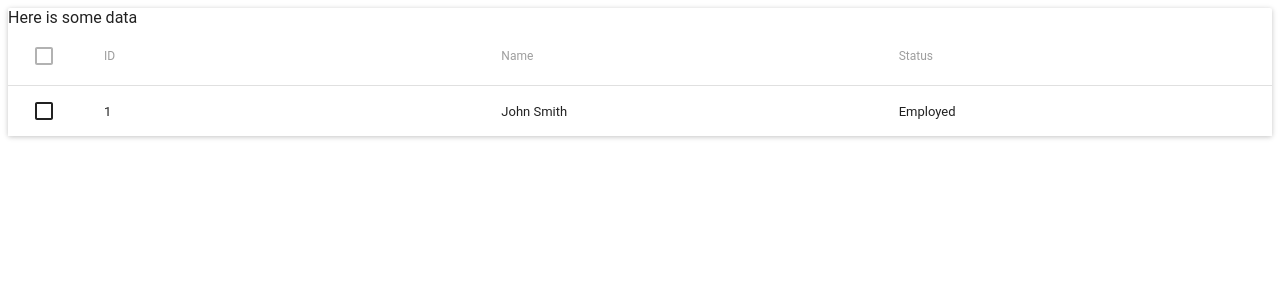
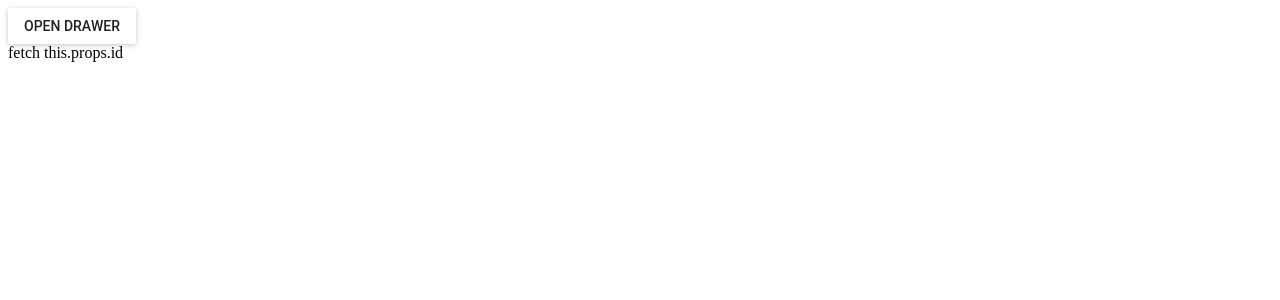
Before and after one commit to digijin/elasticsearch-json-cms, a React app: page / in a window 1280 px wide. Shown: the top 300 px of the page. Built offline with nearby package versions, Linux system fonts and the light colour scheme; the HTML template or start-up script is replaced by a standard one.

Commit message:
bit of app framework

```diff
--- a/src/client/App.js
+++ b/src/client/App.js
@@ -3,16 +3,8 @@ import ReactDOM from "react-dom";
 
 import MuiThemeProvider from "material-ui/styles/MuiThemeProvider";
 
-import Paper from "material-ui/Paper";
-
-import {
-	Table,
-	TableBody,
-	TableHeader,
-	TableHeaderColumn,
-	TableRow,
-	TableRowColumn
-} from "material-ui/Table";
+import SideNav from "App/SideNav";
+import ItemViewer from "App/ItemViewer";
 
 export default class App {
 	constructor(container) {
@@ -24,27 +16,10 @@ export default class App {
 		ReactDOM.render(
 			<div>
 				<MuiThemeProvider>
-					<Paper>
-						Here is some data
-						<Table>
-							<TableHeader>
-								<TableRow>
-									<TableHeaderColumn>ID</TableHeaderColumn>
-									<TableHeaderColumn>Name</TableHeaderColumn>
-									<TableHeaderColumn>
-										Status
-									</TableHeaderColumn>
-								</TableRow>
-							</TableHeader>
-							<TableBody>
-								<TableRow>
-									<TableRowColumn>1</TableRowColumn>
-									<TableRowColumn>John Smith</TableRowColumn>
-									<TableRowColumn>Employed</TableRowColumn>
-								</TableRow>
-							</TableBody>
-						</Table>
-					</Paper>
+					<div>
+						<SideNav />
+						<ItemViewer />
+					</div>
 				</MuiThemeProvider>
 			</div>,
 			this.container
--- /dev/null
+++ b/src/client/App/ItemViewer.js
@@ -0,0 +1,9 @@
+// @flow
+
+import React from "react";
+
+export default class ItemViewer extends React.Component {
+	render() {
+		return <div>fetch this.props.id</div>;
+	}
+}
--- /dev/null
+++ b/src/client/App/SideNav.js
@@ -0,0 +1,32 @@
+import React from "react";
+import Drawer from "material-ui/Drawer";
+import MenuItem from "material-ui/MenuItem";
+import RaisedButton from "material-ui/RaisedButton";
+
+export default class DrawerUndockedExample extends React.Component {
+	constructor(props) {
+		super(props);
+		this.state = { open: false };
+	}
+
+	handleToggle = () => this.setState({ open: !this.state.open });
+
+	handleClose = () => this.setState({ open: false });
+
+	render() {
+		return (
+			<div>
+				<RaisedButton label="Open Drawer" onClick={this.handleToggle} />
+				<Drawer
+					docked={false}
+					width={200}
+					open={this.state.open}
+					onRequestChange={open => this.setState({ open })}
+				>
+					<MenuItem onClick={this.handleClose}>Menu Item</MenuItem>
+					<MenuItem onClick={this.handleClose}>Menu Item 2</MenuItem>
+				</Drawer>
+			</div>
+		);
+	}
+}
--- a/src/client/assets/index.html
+++ b/src/client/assets/index.html
@@ -7,6 +7,7 @@
     <meta http-equiv="X-UA-Compatible" content="ie=edge">
     <title>JSON CMS</title>
     <script src="/bundle.js"></script>
+    <link href="https://fonts.googleapis.com/css?family=Roboto:300,400,500" rel="stylesheet">
 </head>
 
 <body>
```
